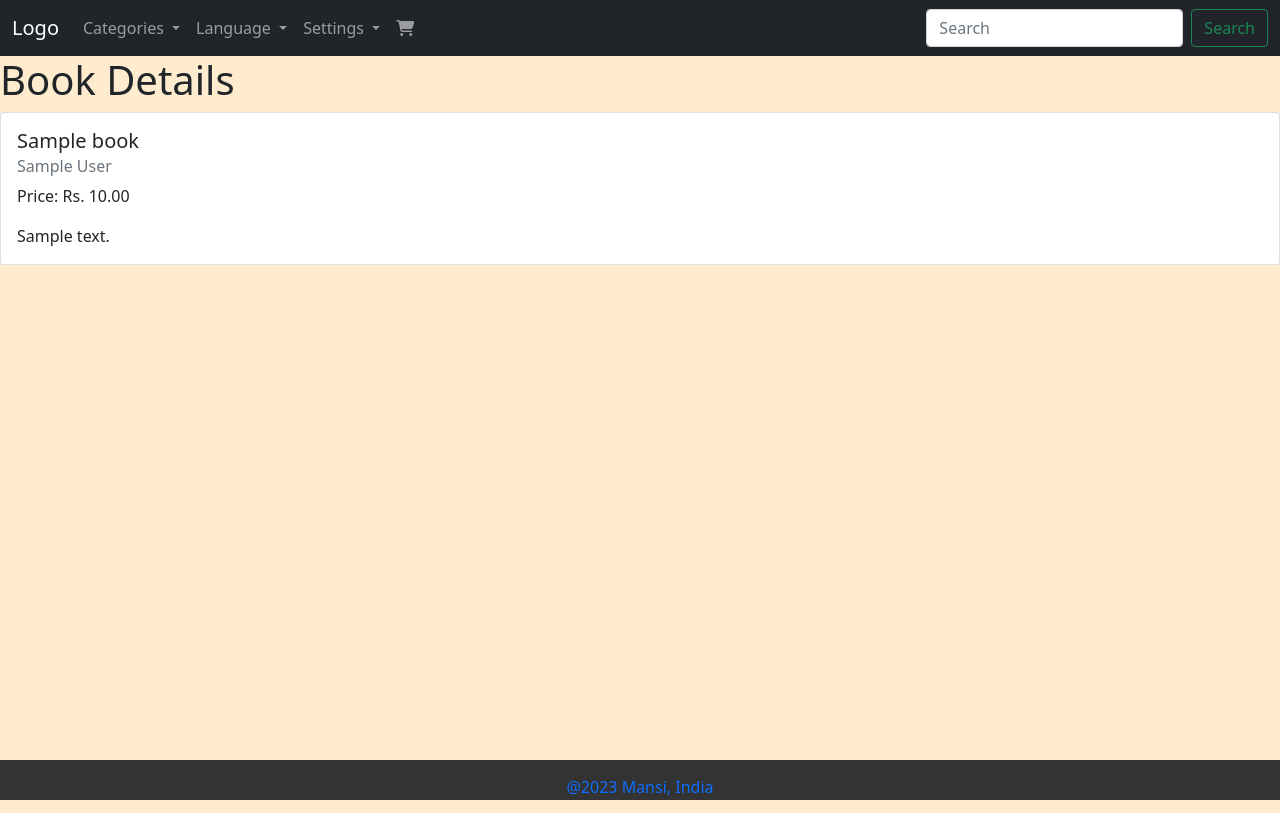
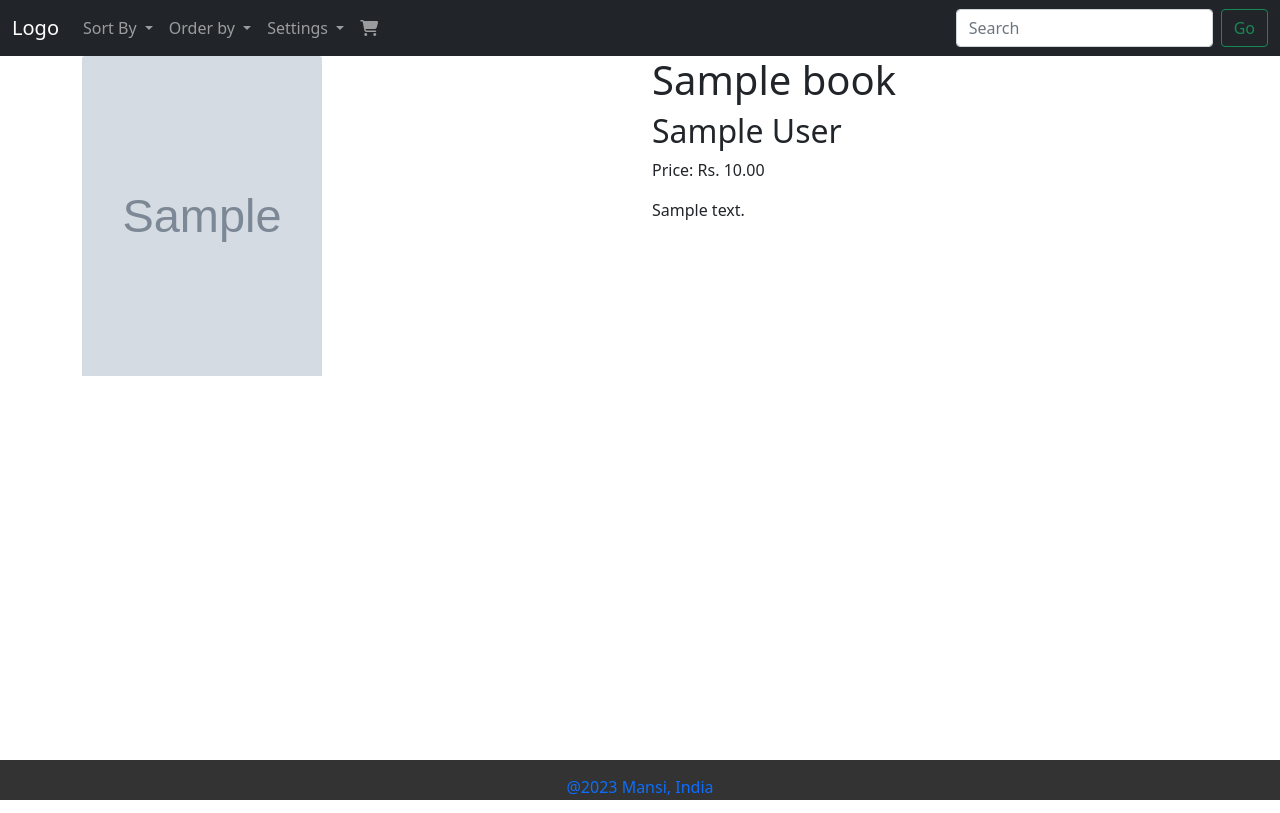
Before and after one commit to Mansiks01/Online_BookStore, a Django app: a page that uses BookStrore/books/templates/books/base.html in a window 1280 px wide. Run offline with Django 4.2, Linux system fonts and the light colour scheme; a user stored in the database is signed in; tables that the repository leaves empty hold one stand-in row (values such as "Sample post"); grey boxes marked "Sample" are stand-in pictures; some libraries are stand-ins or nearby versions.

Commit message:
28/09/2023

```diff
--- a/BookStrore/books/static/books/styles/base.css
+++ b/BookStrore/books/static/books/styles/base.css
@@ -1,5 +1,5 @@
 body{
-    background-color:blanchedalmond;
+    /* background-color:blanchedalmond; */
     background-position: center;
     width: 100%;
     height: 100%;
--- a/BookStrore/books/templates/books/base.html
+++ b/BookStrore/books/templates/books/base.html
@@ -16,38 +16,39 @@
         <nav class="navbar navbar-expand-lg navbar-dark bg-dark">
             <div class="container-fluid">
               <a class="navbar-brand" href="/home/">Logo</a>
+            {% if  request.user.is_authenticated %}
               <div class="collapse navbar-collapse" id="navbarSupportedContent">
                 <ul class="navbar-nav me-auto mb-2 mb-lg-0">
                     <li class="nav-item dropdown dropdown-hover">
                         <a class="nav-link dropdown-toggle " href="#" role="button" data-bs-toggle="dropdown" aria-expanded="false">
-                            Categories
+                            Sort By
                         </a>
                         <ul class="dropdown-menu" aria-labelledby="navbarDropdown">
-                            <li><a class="dropdown-item" href="#">Type1</a></li>
-                            <li><a class="dropdown-item" href="#">Type2</a></li>
-                            <li><a class="dropdown-item" href="#">Type3</a></li>
+                            <li><a class="dropdown-item" href="#">Author</a></li>
+                            <li><a class="dropdown-item" href="#">Category</a></li>
+                            <li><a class="dropdown-item" href="#">Price</a></li>
                         </ul>
                     </li>
                     <li class="nav-item dropdown dropdown-hover" >
                         <a class="nav-link dropdown-toggle " href="#"  role="button" data-bs-toggle="dropdown" aria-expanded="false">
-                            Language
+                            Order by
                         </a>
                         <ul class="dropdown-menu" aria-labelledby="navbarDropdown">
-                            <li><a class="dropdown-item" href="#">Type1</a></li>
-                            <li><a class="dropdown-item" href="#">Type2</a></li>
-                            <li><a class="dropdown-item" href="#">Type3</a></li>
+                            <li><a class="dropdown-item" href="#">Accending</a></li>
+                            <li><a class="dropdown-item" href="#">Descending</a></li>
+
                         </ul>
                     </li>
 
 
-                {% if  request.user.is_authenticated %}
+
                   <li class="nav-item dropdown">
                     <a class="nav-link dropdown-toggle" href="#" id="navbarDropdown" role="button" data-bs-toggle="dropdown" aria-expanded="false">
                       Settings
                     </a>
                     <ul class="dropdown-menu" aria-labelledby="navbarDropdown">
                       <li><a class="dropdown-item" href="{% url 'profile' slug=request.user %}">Profile</a></li>
-                      <li><a class="dropdown-item" href="#">Change Password</a></li>
+                      <li><a class="dropdown-item" href="/forget_password/">Change Password</a></li>
                       <li><hr class="dropdown-divider"></li>
                       <li><a class="dropdown-item" href="/logout/">Logout</a></li>
                     </ul>
@@ -57,20 +58,15 @@
                 </li>
             </ul>
                 </div class="col-md-4 col-sm-5 col-xs-2">
-                <form class="d-flex">
-                <input class="form-control me-2" type="search" placeholder="Search" aria-label="Search">
-                <button class="btn btn-outline-success" type="submit">Search</button>
-                </form>
+                <form class="navbar-nav me-auto mb-2 mb-lg-0 ms-lg-4" role="search">
+                    <input class="form-control me-2" name="search" type="search" placeholder="Search" aria-label="Search">
+                    <button class="btn btn-outline-success mt-auto" type="submit">Go</button>
+                  </form>
                 <button class="navbar-toggler" type="button" data-bs-toggle="collapse" data-bs-target="#navbarSupportedContent" aria-controls="navbarSupportedContent" aria-expanded="false" aria-label="Toggle navigation">
                 <span class="navbar-toggler-icon"></span>
                 </button>
             </div>
-
-
-
-                {% endif %}
-
-
+            {% endif %}
         </nav>
         {% block content %}
 
--- a/BookStrore/books/templates/books/details.html
+++ b/BookStrore/books/templates/books/details.html
@@ -1,12 +1,28 @@
 {% extends "books/base.html" %}
+{% load static %}
 {% block content %}
-<h1>Book Details</h1>
-<div class="card">
-    <div class="card-body">
-        <h5 class="card-title">{{ book.title }}</h5>
-        <h6 class="card-subtitle mb-2 text-muted">{{ book.author }}</h6>
-        <p class="card-text">Price: Rs. {{ book.price }}</p>
-        <p class="card-text">{{ book.description }}</p>
+<div class="justify-content-center">
+<div class="container">
+    <div class="row">
+        <!-- Left Column (Image) -->
+        <div class="col-md-6">
+            {% if book.book_image %}
+                <img src="{{ book.book_image.url }}" class="card-img-top" alt="..." style="height:20rem; width:15rem;">
+            {% else %}
+                <img src="{% static 'books/image/default.jpg' %}" class="card-img-top" alt="...">
+            {% endif %}
+        </div>
+
+        <!-- Right Column (Description and Buttons) -->
+        <div class="col-md-6">
+            <h1>{{ book.title }}</h1>
+            <h2>{{ book.author }}</h2>
+            <p>Price: Rs. {{ book.price }}</p>
+            <p>{{ book.description }}</p>
+
+
+        </div>
     </div>
 </div>
+</div>
 {% endblock content %}
--- a/BookStrore/books/templates/books/update.html
+++ b/BookStrore/books/templates/books/update.html
@@ -34,6 +34,11 @@
 
         </div>
 
+        <div class="input-group mb-3">
+            <span class="input-group-text">Profile Image</span>
+            <input type="file" class="form-control" accept="image/*" aria-label="Profile Image" name="profile_image">
+        </div>
+
         <button type="submit" class="btn btn-outline-secondary">Submit</button>
     </form>
 </div>
--- a/BookStrore/books/urls.py
+++ b/BookStrore/books/urls.py
@@ -1,6 +1,8 @@
+from . import views
 from django.urls import path
 from django.contrib.auth.decorators import login_required
-from . import views
+
+
 
 
 urlpatterns = [
@@ -16,4 +18,6 @@ urlpatterns = [
     path('cart/',views.cart,name="cart"),
     path('forget_password/',views.forget_password,name='forget_password'),
     path('change_password/<token>/',views.change_password,name='change_password'),
+    path('remove_cart/<int:cart_item_id>',views.remove_cart,name='remove_cart'),
+    # path('search/', views.search_results, name='search_results'),
 ]
--- a/BookStrore/books/views.py
+++ b/BookStrore/books/views.py
@@ -7,12 +7,14 @@ from .models import Category, Book,Profile,Cart, Cartitems
 from django.core.paginator import Paginator
 from django.http import JsonResponse
 import uuid
+from django.db.models import Sum,F
 from .helpers import send_forget_password_mail
-from django.http import HttpResponseRedirect
+from django.http import HttpResponseRedirect,HttpResponse
 from django.utils import timezone
 from datetime import timedelta
 import mysql.connector
 import re
+from django.db.models import Q
 
 path = 'my.cnf'
 # Create your views here.
@@ -53,11 +55,9 @@ def login_page(request):
 
 def log_out(request):
     logout(request)
-
     response = redirect('/')
     response.delete_cookie('remembered_username')
     response.delete_cookie('remembered_password')
-
     return response
 
 
@@ -97,10 +97,13 @@ def home(request):
     categories = Category.objects.all()
     books_by_category = {}
 
-
+    search = request.GET.get('search')
 
     for category in categories:
         books = Book.objects.filter(category=category)[:4]
+        if search:
+            books = Book.objects.filter(
+            Q(title__icontains=search) | Q(author__icontains=search), category=category)
         books_by_category[category] = books
 
     return render(request, 'books/home.html', {'books_by_category': books_by_category})
@@ -180,43 +183,22 @@ def category_books(request, category_slug):
 
 
 
-# views.py
-from django.http import JsonResponse
+def add_to_cart(request, id):
+    book = get_object_or_404(Book, id=id)
+    quantity = int(request.POST.get('quantity', 1))
+    cart, created = Cart.objects.get_or_create(user=request.user)
+    cart_item, created = Cartitems.objects.get_or_create(cart=cart, product=book)
+    if not created:
+        cart_item.quantity += quantity
+        cart_item.save()
 
-def add_to_cart(request):
-    if request.method == 'POST':
-        book_id = request.POST.get('book_id')
-        action = request.POST.get('action')
-        quantity = int(request.POST.get('quantity', 1))  # Default to 1 if quantity is not provided
+    messages.success(request, f'Added {quantity} item(s) of {book.title} to your cart.')
+    cart_item.save()
 
-        # Get the book and user
-        book = Book.objects.get(id=book_id)
-        user = request.user
+    return redirect('cart')
 
-        # Check if a cart for the user exists, if not, create one
-        cart, created = Cart.objects.get_or_create(user=user, is_paid=False)
 
-        if action == 'plus':
-            # Check if the book is already in the cart
-            cart_item, created = Cartitems.objects.get_or_create(cart=cart, product=book)
 
-            # Update the quantity of the book in the cart
-            cart_item.quantity += quantity
-            cart_item.save()
-        elif action == 'minus':
-            # Get the cart item for the book
-            cart_item = Cartitems.objects.get(cart=cart, product=book)
-
-            # Reduce the quantity if it's greater than 0
-            if cart_item.quantity > 0:
-                cart_item.quantity -= quantity
-                cart_item.save()
-
-        return JsonResponse({'message': 'Book added to cart successfully'})
-
-    return JsonResponse({'message': 'Invalid request'}, status=400)
-
-    # return HttpResponseRedirect(request.META.get('HTTP_REFERER'))
 
 
 
@@ -267,9 +249,7 @@ def forget_password(request):
                 messages.error(request, 'User not found')
                 return redirect('/forget_password/')
 
-
             user_obj = User.objects.get(username=username)
-
 
             profile_obj = Profile.objects.get(user=user_obj)
 
@@ -289,8 +269,81 @@ def forget_password(request):
 def cart(request):
 
     user = request.user
+    cart = Cart.objects.get(user=user)
     cart_items = Cartitems.objects.filter(cart__is_paid = False,cart__user = user)
+    quantity = cart_items
+    total_price = cart_items.aggregate(total_price=Sum(F('product__price') * F('quantity')))['total_price']
+
+    if request.method == 'POST':
+                # Update cart items, set is_paid to True
+                cart.is_paid=True
+
+                # Decrease the available quantity of books
+                for cart_item in cart_items:
+                    book = cart_item.product
+                    book.available_quantity -= 1
+                    book.save()
+            # Clear the cart
+                cart_items.delete()
+
+                messages.success(request, 'Payment successful. Your order has been placed.')
+                return redirect('/home/')
 
 
-    # details = Book.objects.filter(title=cart_items)
-    return render(request,'books/cart.html',{'cart_items':cart_items})
+    return render(request,'books/cart.html',{'cart_items':cart_items,'total_price': total_price})
+
+
+def remove_cart(request, cart_item_id):
+    try :
+        cart_item = Cartitems.objects.get(id = cart_item_id)
+        cart_item.delete()
+
+    except Exception as e:
+        print(e)
+    return HttpResponseRedirect(request.META.get('HTTP_REFERER'))
+
+
+@login_required(login_url='/')
+def make_payment(request):
+        try:
+            user = request.user
+            cart_items = Cartitems.objects.filter(cart__is_paid=False, cart__user=user)
+    # total_price = cart_items.aggregate(total_price=Sum('product__price'))['total_price']
+
+            if request.method == 'POST':
+
+                # Update cart items, set is_paid to True
+                cart_items.update(cart__is_paid=True)
+
+                # Decrease the available quantity of books
+                for cart_item in cart_items:
+                    book = cart_item.product
+                    book.available_quantity -= 1
+                    book.save()
+
+            # Clear the cart
+                cart_items.delete()
+
+                messages.success(request, 'Payment successful. Your order has been placed.')
+                return redirect('/home/')
+
+        except Exception as e:
+            messages.error(request, 'Payment failed. Please try again.')
+            return HttpResponse('Erro')
+
+    # return render(request, 'books/make_payment.html', {'total_price': total_price})
+
+
+# def search_results(request):
+#     query = request.GET.get('q')
+#     category = request.GET.get('category')
+#     results = []
+#     if query:
+#         book_query = Q(title__icontains=query) | Q(author__icontains=query)
+
+#         if category:
+#             book_query &= Q(category__genre__icontains=category)
+
+#         results = Book.objects.filter(book_query)
+
+#     return render(request, 'books/search_results.html', {'results': results})
--- a/BookStrore/bookstore/settings.py
+++ b/BookStrore/bookstore/settings.py
@@ -11,6 +11,7 @@ https://docs.djangoproject.com/en/4.1/ref/settings/
 """
 
 from pathlib import Path
+import os
 
 # Build paths inside the project like this: BASE_DIR / 'subdir'.
 BASE_DIR = Path(__file__).resolve().parent.parent
@@ -119,6 +120,8 @@ USE_TZ = True
 # https://docs.djangoproject.com/en/4.1/howto/static-files/
 
 STATIC_URL = '/static/'
+MEDIA_ROOT = os.path.join(BASE_DIR,'media')
+MEDIA_URL = '/media/'
 
 # Default primary key field type
 # https://docs.djangoproject.com/en/4.1/ref/settings/#default-auto-field
--- a/BookStrore/bookstore/urls.py
+++ b/BookStrore/bookstore/urls.py
@@ -13,10 +13,16 @@ Including another URLconf
     1. Import the include() function: from django.urls import include, path
     2. Add a URL to urlpatterns:  path('blog/', include('blog.urls'))
 """
+
+from django.conf import settings
 from django.contrib import admin
 from django.urls import path,include
+from django.conf.urls.static import static
 
 urlpatterns = [
     path('admin/', admin.site.urls),
     path('',include('books.urls')),
 ]
+
+if settings.DEBUG:
+    urlpatterns += static(settings.MEDIA_URL, document_root=settings.MEDIA_ROOT)
```
Also changed, not shown: BookStrore/books/models.py (+6 -2 lines), BookStrore/books/static/books/styles/profile.css (added, +18 -0 lines), BookStrore/books/templates/books/cart.html (+26 -2 lines), BookStrore/books/templates/books/home.html (+37 -37 lines), BookStrore/books/templates/books/profile.html (+18 -0 lines), BookStrore/books/migrations/0005_cartitems_quantity.py (added), BookStrore/books/migrations/0006_book_book_image.py (added), BookStrore/books/static/books/image/default_user.png (added), BookStrore/media/Book_image/Harry_Potter_and_the_Sorcerers_Stone.jpg (added), BookStrore/media/Book_image/The_Girl_with_the_Dragon_Tattoo.jpg (added), BookStrore/media/Book_image/The_Immortal_Life_of_Henrietta_Lacks.jpg (added).
